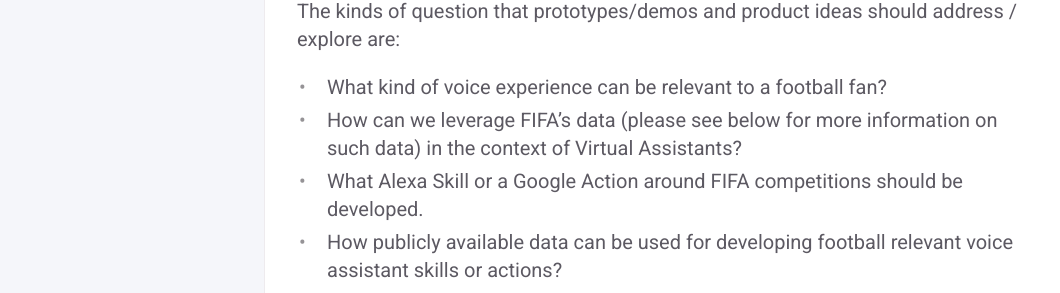
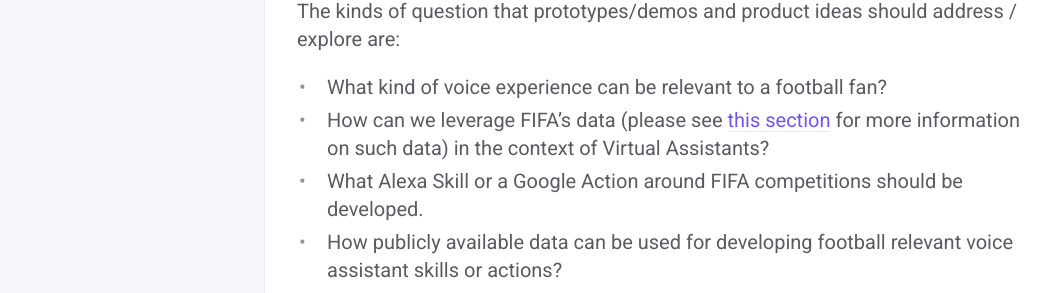
Before and after one commit to givevoicetofootball/givevoicetofootball.github.io, a Jekyll site: the page built from index.md, in a window 1280 px wide. Shown: the part 1179-1472 px from the top of the page, without its empty margins (91-1151 px from the left). Built offline with Jekyll 4.4.1, drawn with Linux system fonts in a browser that asks for light colours.

Commit message:
changed liks to API section

```diff
--- a/index.md
+++ b/index.md
@@ -29,7 +29,7 @@ The submission should include:
 
 The kinds of question that prototypes/demos and product ideas should address / explore are:
 -	What kind of voice experience can be relevant to a football fan?
--	How can we leverage FIFA’s data (please see below for more information on such data) in the context of Virtual Assistants?
+-	How can we leverage FIFA’s data (please see [this section](/api/) for more information on such data) in the context of Virtual Assistants?
 -	What Alexa Skill or a Google Action around FIFA competitions should be developed.
 -	How publicly available data can be used for developing football relevant voice assistant skills or actions?
 -	What are the kinds of user experiences and product concepts that can be designed around virtual assistants and football?
```
